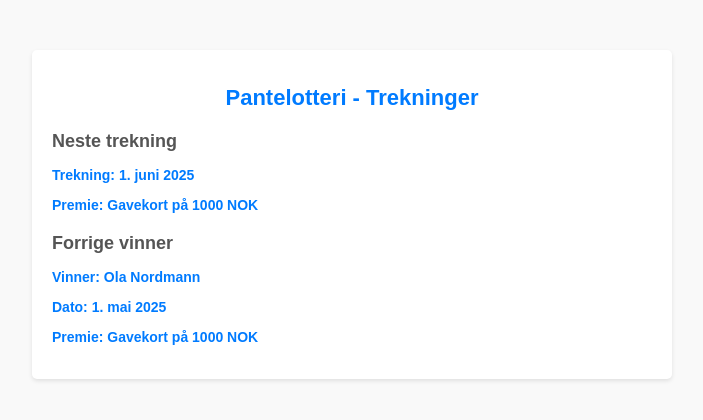
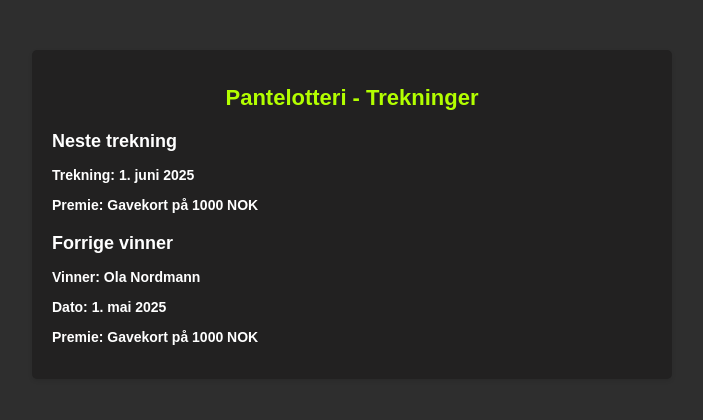
Before and after one commit to CodexYT1/EksamenTest, a website: page index.html in a window 1280 px wide. Shown: the whole page, without its empty margins (288-991 px from the left). Drawn offline with Linux system fonts and the light colour scheme.

```diff
--- a/index.html
+++ b/index.html
@@ -9,52 +9,52 @@
             font-family: Arial, sans-serif;
             margin: 0;
             padding: 0;
-            background-color: #f9f9f9;
-            color: #333;
+            background-color: #2e2e2e;
+            color: #ffffff;
         }
         .container {
             max-width: 600px;
             margin: 50px auto;
             padding: 20px;
-            background: #fff;
+            background: #222121;
             border-radius: 5px;
             box-shadow: 0 2px 4px rgba(0, 0, 0, 0.1);
         }
         h1 {
             font-size: 22px;
             text-align: center;
-            color: #007BFF;
+            color: rgb(179, 255, 0);
         }
         .Item {
             margin-top: 20px;
         }
         .Item h2 {
             font-size: 18px;
-            color: #555;
+            color: #ffffff;
         }
         .Item p {
             font-size: 14px;
         }
         .Item {
             font-weight: bold;
-            color: #007BFF;
+            color: #ffffff;
         }
     </style>
 </head>
 <body>
     <div class="container">
-        <h1>Pantelotteri - Trekninger</h1>
+        <h1><strong>Pantelotteri - Trekninger</strong></h1>
 
         <!-- Neste trekning -->
         <div class="Item">
-            <h2>Neste trekning</h2>
+            <h2><strong>Neste trekning</strong></h2>
             <p>Trekning: <span class="highlight">1. juni 2025</span></p>
             <p>Premie: <span class="highlight">Gavekort på 1000 NOK</span></p>
         </div>
 
         <!-- Forrige vinner -->
         <div class="Item">
-            <h2>Forrige vinner</h2>
+            <h2><strong>Forrige vinner</strong></h2>
             <p><strong>Vinner:</strong> Ola Nordmann</p>
             <p><strong>Dato:</strong> 1. mai 2025</p>
             <p><strong>Premie:</strong> Gavekort på 1000 NOK</p>
```
Also changed, not shown: index.js (added, +15 -0 lines), package.json (added, +18 -0 lines), README.md, 2 other files.
